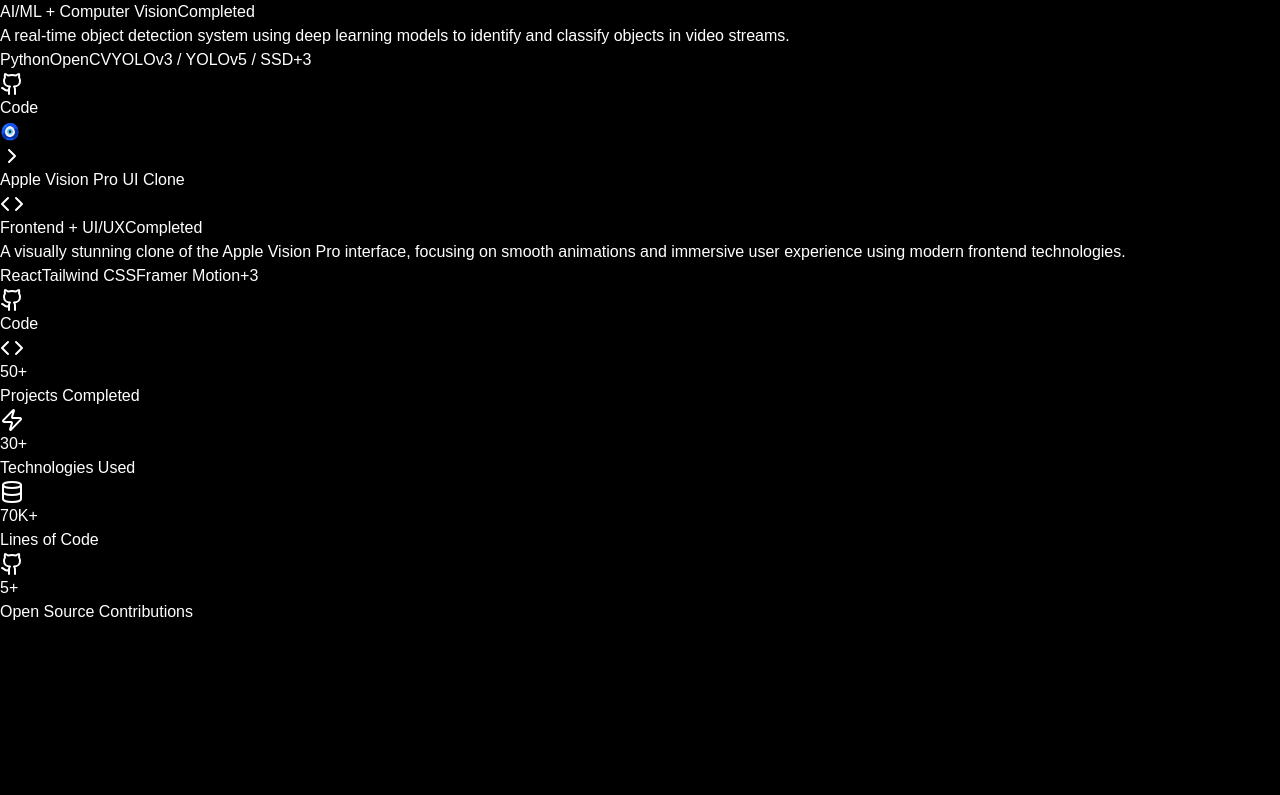
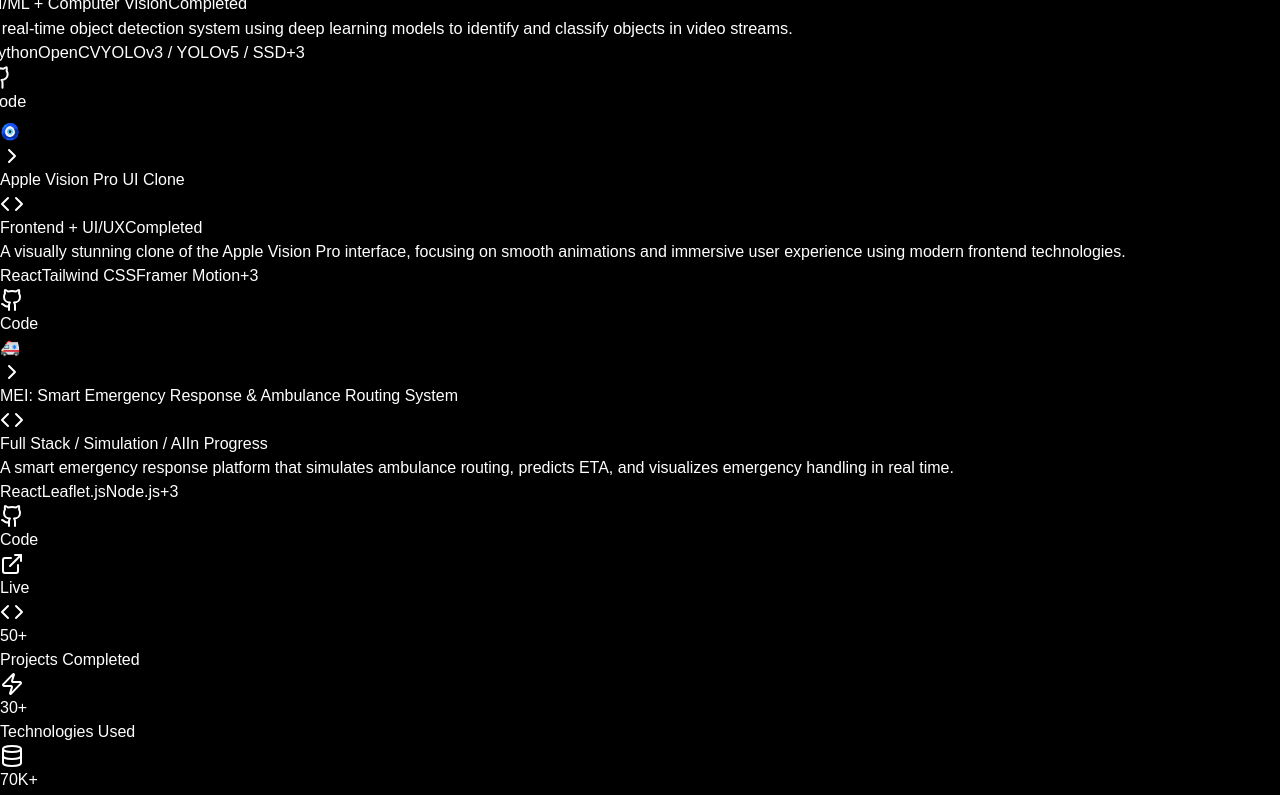
Before and after one commit to Aariyan007/Portfolio, a React (Vite) app in the folder Frontend/: page /projects in a window 1280 px wide. Shown: the part 1491-2286 px from the top of the page. Before the commit the page ends 2115 px from the top, so only its background shows below. Built offline with nearby package versions, Linux system fonts and the light colour scheme.

Commit message:
Update projects.jsx

```diff
--- a/Frontend/src/components/projects.jsx
+++ b/Frontend/src/components/projects.jsx
@@ -212,7 +212,31 @@ const ProjectsPage = () => {
             "teamSize": "Solo Project",
             "color": "from-cyan-700 to-blue-900",
             "accent": "blue"
-        }
+        },
+        {
+            id: 8,
+            title: "MEI: Smart Emergency Response & Ambulance Routing System",
+            category: "Full Stack / Simulation / AI",
+            description: "A smart emergency response platform that simulates ambulance routing, predicts ETA, and visualizes emergency handling in real time.",
+            longDescription: "MEI (Medical Emergency Intelligence) is a simulation-focused project designed to model how emergency services can respond faster and smarter. The system visualizes ambulances on an interactive map, calculates optimal routes to hospitals, and dynamically predicts ETA with bias correction. Built with a strong frontend focus, MEI emphasizes clarity, real-time feedback, and intuitive emergency visuals such as live routing, hospital cards, and ETA animations. The project demonstrates how software can improve decision-making during critical situations.",
+            technologies: ["React", "Leaflet.js", "Node.js", "Express.js", "OpenStreetMap", "JavaScript"],
+            features: [
+                "Real-time ambulance movement simulation on interactive maps",
+                "Optimal route calculation to nearest hospitals",
+                "Dynamic ETA prediction with bias correction logic",
+                "Hospital availability and distance visualization",
+                "Emergency-focused UI with live route and status updates"
+            ],
+            github: "REPO_LINK_HERE",
+            live: "COMING_SOON",
+            image: "🚑",
+            status: "In Progress",
+            duration: "Ongoing",
+            teamSize: "1 (Aariyan)",
+            color: "from-red-700 to-rose-900",
+            accent: "red"
+        },
+
 
 
     ];
```
